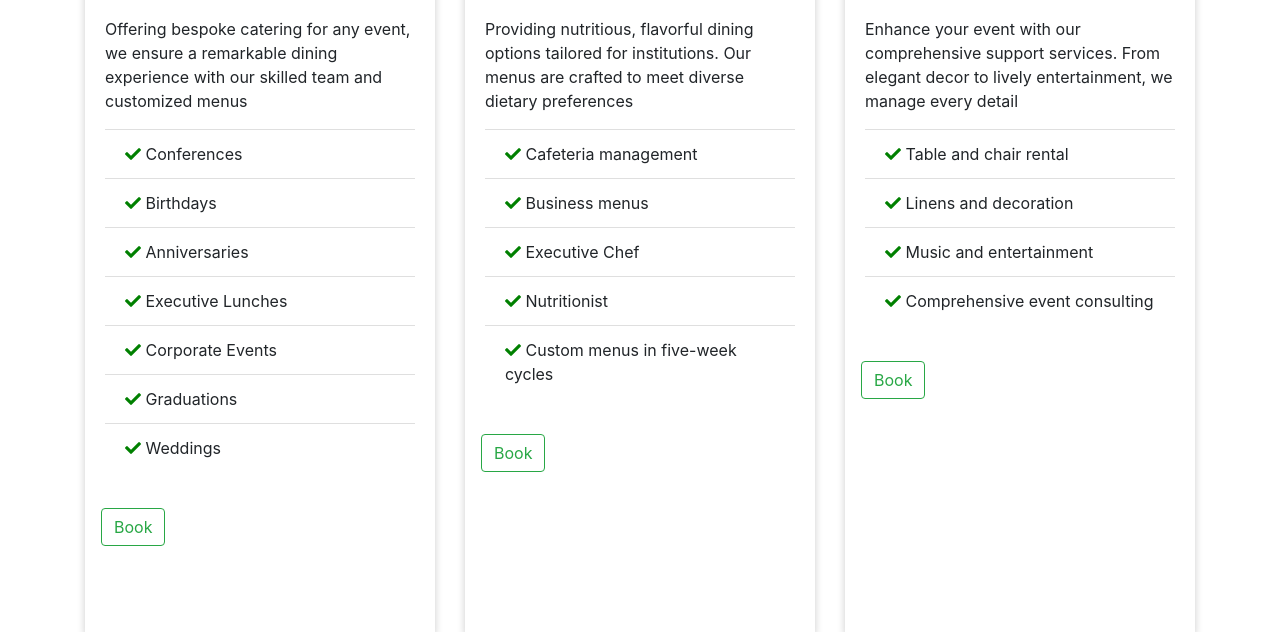
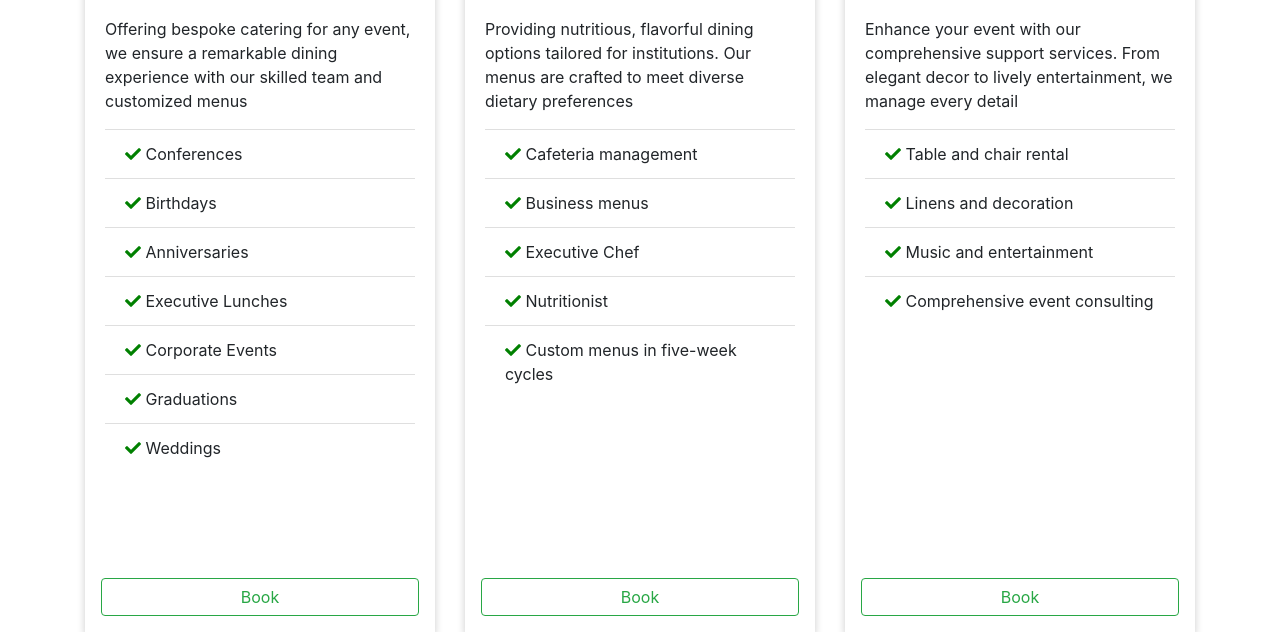
Before and after one commit to JosueMatamoros/catering-service, a plain HTML site: page pages/services.html in a window 1280 px wide. Shown: the part 219-851 px from the top of the page. Drawn offline with nearby package versions, Linux system fonts and the light colour scheme.

Commit message:
style: Book bottom

```diff
--- a/pages/services.html
+++ b/pages/services.html
@@ -44,11 +44,11 @@
         <div class="row">
             <!-- Catering Service -->
             <div class="col-md-4">
-                <div class="card-services">
+                <div class="card-services" style="display: flex; flex-direction: column; height: 100%;">
                     <div class="card-header-services">
                         <h3>Catering Service</h3>
                     </div>
-                    <div class="card-body">
+                    <div class="card-body" style="flex: 1;">
                         <p class="card-body-text">Offering bespoke catering for any event, we ensure a remarkable dining experience with our skilled team and customized menus</p>
                         <ul class="list-group list-group-flush">
                             <li class="list-group-item"><i class="fa fa-check" style="color:green;"></i>  Conferences </li>
@@ -66,27 +66,28 @@
 
             <!-- Institutional Dining -->
             <div class="col-md-4">
-                <div class="card-services">
+                <div class="card-services" style="display: flex; flex-direction: column; height: 100%;">
                     <div class="card-header-services">
                         <h3>Institutional Dining</h3>
                     </div>
-                    <div class="card-body">
+                    <div class="card-body" style="flex: 1;">
                         <p class="card-body-text">Providing nutritious, flavorful dining options tailored for institutions. Our menus are crafted to meet diverse dietary preferences</p>
                         <ul class="list-group list-group-flush">
-                            <li class="list-group-item"><i class="fa fa-check" style="color:green;"></i>  Cafeteria management</li>
-                            <li class="list-group-item"><i class="fa fa-check" style="color:green;"></i>  Business menus</li>
-                            <li class="list-group-item"><i class="fa fa-check" style="color:green;"></i>  Executive Chef</li>
-                            <li class="list-group-item"><i class="fa fa-check" style="color:green;"></i>  Nutritionist</li>
-                            <li class="list-group-item"><i class="fa fa-check" style="color:green;"></i>  Custom menus in five-week cycles</li>
+                            <li class="list-group-item"><i class="fa fa-check" style="color:green;"></i> Cafeteria management</li>
+                            <li class="list-group-item"><i class="fa fa-check" style="color:green;"></i> Business menus</li>
+                            <li class="list-group-item"><i class="fa fa-check" style="color:green;"></i> Executive Chef</li>
+                            <li class="list-group-item"><i class="fa fa-check" style="color:green;"></i> Nutritionist</li>
+                            <li class="list-group-item"><i class="fa fa-check" style="color:green;"></i> Custom menus in five-week cycles</li>
                         </ul>
                     </div>
                     <button type="button" class="btn btn-outline-success m-3">Book</button>
                 </div>
             </div>
 
+
             <!-- Complementary Services -->
             <div class="col-md-4">
-                <div class="card-services">
+                <div class="card-services" style="display: flex; flex-direction: column; height: 100%;">
                     <div class="card-header-services">
                         <h3>Complementary Services</h3>
                     </div>
```
